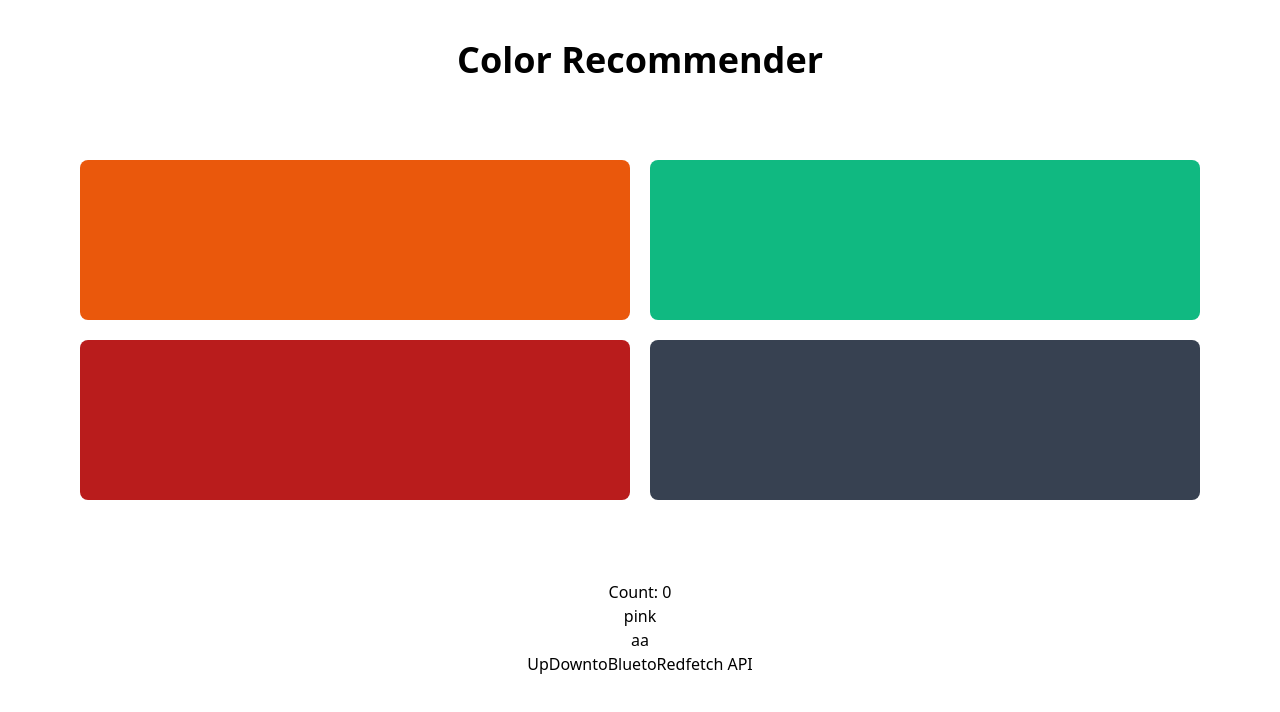
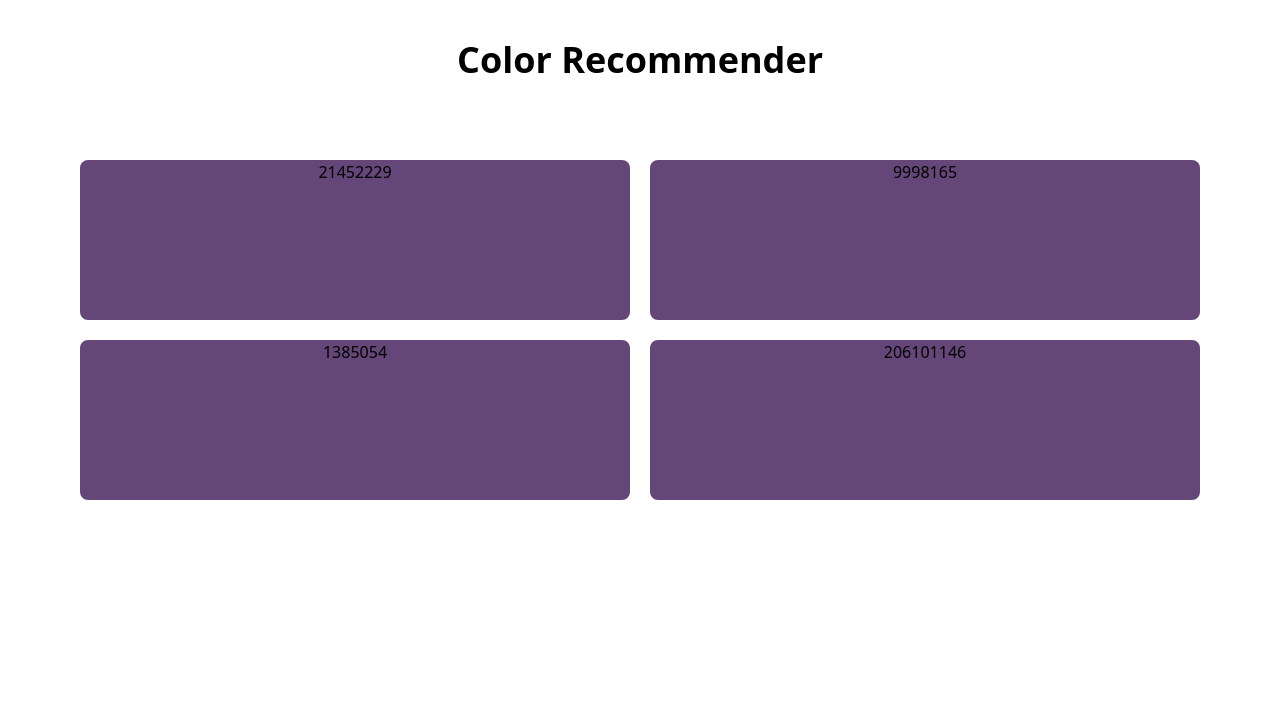
Before and after one commit to miso-devel/favorite-color-recommend, a React (Create React App) app: page / in a window 1280 px wide. Shown: the top 712 px of the page. Built offline with nearby package versions, Linux system fonts and the light colour scheme.

Commit message:
props error

```diff
--- a/src/components/Color.tsx
+++ b/src/components/Color.tsx
@@ -1,27 +1,18 @@
-import { useAppSelector, useAppDispatch } from '../redux/hooks'
-import { additional, subtraction } from '../redux/counterSlice'
-import { toRed, toBlue, fetchColorGet } from '../redux/colorSlice'
-export const Color = () => {
-    const count = useAppSelector((state) => state.counter.count)
-    const color = useAppSelector((state) => state.colorChecker.color)
-    const apis = useAppSelector((state) => state.colorChecker.apis)
+import { useAppDispatch } from '../redux/hooks'
+import { additional } from '../redux/counterSlice'
+
+export const Color = ({ bg }: any) => {
     const dispatch = useAppDispatch()
 
-    console.log(apis)
+    console.log(bg)
     return (
-        <div className="App">
-            <h1>Count: {count}</h1>
-            <h1>
-                {color.map((n, i) => {
-                    return <p key={i}>{n}</p>
-                })}
-            </h1>
-            {/* typeはcounter/additionalとして送られる */}
-            <button onClick={() => dispatch(additional())}>Up</button>
-            <button onClick={() => dispatch(subtraction())}>Down</button>
-            <button onClick={() => dispatch(toBlue())}>toBlue</button>
-            <button onClick={() => dispatch(toRed())}>toRed</button>
-            <button onClick={() => dispatch(fetchColorGet())}>fetch API</button>
-        </div>
+        <button onClick={() => dispatch(additional())}>
+            <div
+                className=" h-40 rounded-lg"
+                style={{ backgroundColor: `rgb(${100},${70},${120})` }}
+            >
+                {bg}
+            </div>
+        </button>
     )
 }
--- a/src/components/ColorList.tsx
+++ b/src/components/ColorList.tsx
@@ -1,22 +1,13 @@
-import { useAppSelector, useAppDispatch } from '../redux/hooks'
-import { additional, subtraction } from '../redux/counterSlice'
+import { Color } from './Color'
 import { RandomColor } from '../methods/RandomColor'
 export const ColorList = () => {
-    const count = useAppSelector((state) => state.counter.count)
-    const dispatch = useAppDispatch()
     const color = RandomColor()
     console.log(color)
     return (
-        <div>
-            <div className="colors grid grid-cols-2 gap-5 m-20">
-                <button onClick={() => dispatch(additional())}>
-                    <div className=" h-40  bg-orange-600 rounded-lg"></div>
-                </button>
-
-                <div className=" h-40 bg-emerald-500 rounded-lg"></div>
-                <div className=" h-40 bg-red-700 rounded-lg"></div>
-                <div className=" h-40  bg-gray-700 rounded-lg"></div>
-            </div>
+        <div className="colors grid grid-cols-2 gap-5 m-20">
+            {color.map((c) => {
+                return <Color bg={c} key={c} />
+            })}
         </div>
     )
 }
--- /dev/null
+++ b/src/components/Form.tsx
@@ -0,0 +1,27 @@
+import { useAppSelector, useAppDispatch } from '../redux/hooks'
+import { additional, subtraction } from '../redux/counterSlice'
+import { toRed, toBlue, fetchColorGet } from '../redux/colorSlice'
+export const Form = () => {
+    const count = useAppSelector((state) => state.counter.count)
+    const color = useAppSelector((state) => state.colorChecker.color)
+    const apis = useAppSelector((state) => state.colorChecker.apis)
+    const dispatch = useAppDispatch()
+
+    console.log(apis)
+    return (
+        <div className="App">
+            <h1>Count: {count}</h1>
+            <h1>
+                {color.map((n, i) => {
+                    return <p key={i}>{n}</p>
+                })}
+            </h1>
+            {/* typeはcounter/additionalとして送られる */}
+            <button onClick={() => dispatch(additional())}>Up</button>
+            <button onClick={() => dispatch(subtraction())}>Down</button>
+            <button onClick={() => dispatch(toBlue())}>toBlue</button>
+            <button onClick={() => dispatch(toRed())}>toRed</button>
+            <button onClick={() => dispatch(fetchColorGet())}>fetch API</button>
+        </div>
+    )
+}
--- a/src/methods/RandomColor.ts
+++ b/src/methods/RandomColor.ts
@@ -2,9 +2,13 @@ export const RandomColor = () => {
     const MIN = 0
     const MAX = 255
     const rgb = []
-    for (let i = 0; i < 3; i++) {
-        const color = Math.random()
-        rgb.push(Math.floor(color * (MAX - MIN)) + MIN)
+    for (let t = 0; t < 4; t++) {
+        const c = []
+        for (let i = 0; i < 3; i++) {
+            const color: number = Math.random()
+            c.push(Math.floor(color * (MAX - MIN)) + MIN)
+        }
+        rgb.push(c)
     }
     return rgb
 }
```
